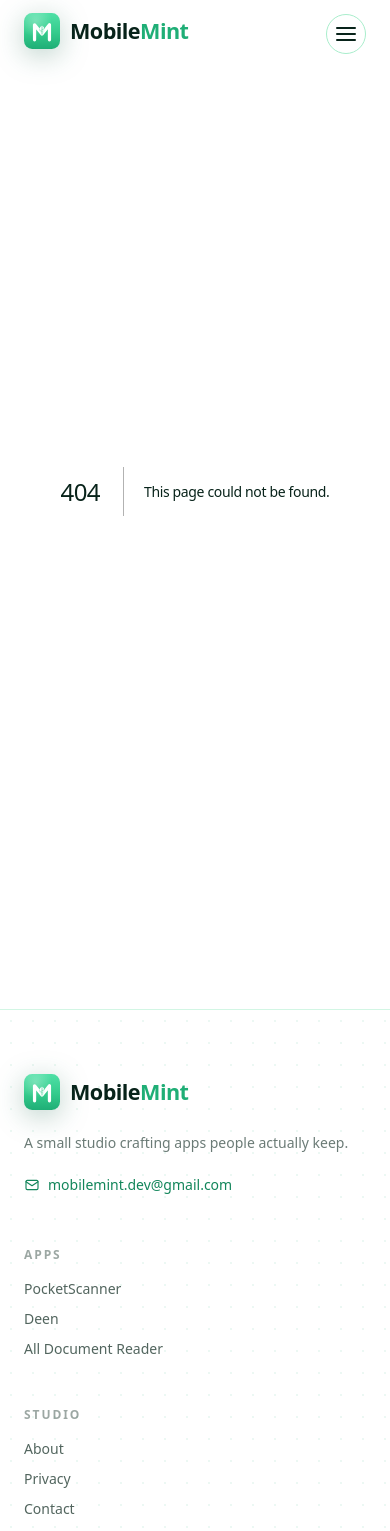
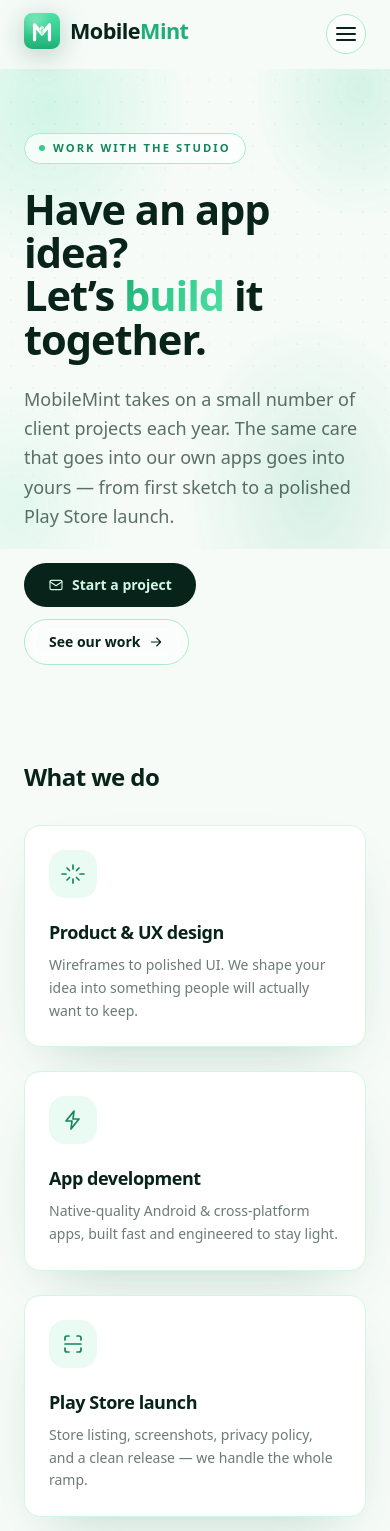
Before and after one commit to Raselj71/mobilemint, a Next.js app: page /hire in a window 390 px wide. Before the commit this address had no page. Shown: the top 1531 px of the page. Built offline with nearby package versions, Linux system fonts and the light colour scheme; a web font is replaced by a local one.

Commit message:
Add Hire page + nav option; richer animations (count-up stats, scaled phone entrance, stronger reveals)

```diff
--- /dev/null
+++ b/app/hire/page.tsx
@@ -0,0 +1,156 @@
+import type { Metadata } from "next";
+import Link from "next/link";
+import Glyph from "@/components/Glyph";
+import Reveal from "@/components/Reveal";
+import { site } from "@/lib/site";
+
+export const metadata: Metadata = {
+  title: "Hire us",
+  description: `Work with ${site.name} — we design and build calm, fast, privacy-respecting mobile apps for Android, from idea to Play Store launch.`,
+};
+
+const services = [
+  { icon: "sparkles", title: "Product & UX design", body: "Wireframes to polished UI. We shape your idea into something people will actually want to keep." },
+  { icon: "bolt", title: "App development", body: "Native-quality Android & cross-platform apps, built fast and engineered to stay light." },
+  { icon: "scan", title: "Play Store launch", body: "Store listing, screenshots, privacy policy, and a clean release — we handle the whole ramp." },
+  { icon: "chart", title: "Growth & maintenance", body: "Updates, analytics, and iteration after launch. We stick around and keep things sharp." },
+];
+
+const steps = [
+  { n: "01", title: "Discovery", body: "A short call to understand your idea, users, and goals. We scope honestly and tell you what's worth building." },
+  { n: "02", title: "Design", body: "Flows and a clickable UI you can react to early — so we build the right thing, not just a thing." },
+  { n: "03", title: "Build", body: "Tight, focused development with regular check-ins. You see real progress, not just status updates." },
+  { n: "04", title: "Launch", body: "We ship to Google Play, set up analytics, and plan the first improvements together." },
+];
+
+const promises = [
+  "Privacy-respecting by default",
+  "Fast, lightweight, accessible apps",
+  "Clear communication, no jargon",
+  "You own all the code and assets",
+];
+
+export default function HirePage() {
+  const mailto = `mailto:${site.email}?subject=${encodeURIComponent("Project enquiry — MobileMint")}`;
+
+  return (
+    <div className="grain relative overflow-hidden">
+      <div className="pointer-events-none absolute inset-x-0 top-0 h-[480px] bg-mesh opacity-80" />
+      <div className="pointer-events-none absolute inset-x-0 top-0 h-[480px] bg-dots opacity-40 mask-fade-b" />
+
+      {/* hero */}
+      <section className="container-page relative py-16 lg:py-24">
+        <Reveal>
+          <span className="eyebrow">
+            <span className="inline-block h-1.5 w-1.5 rounded-full bg-mint-500" />
+            Work with the studio
+          </span>
+        </Reveal>
+        <Reveal delay={0.06}>
+          <h1 className="mt-6 max-w-3xl font-display text-[2.6rem] font-semibold leading-[1.04] tracking-tight text-ink sm:text-6xl">
+            Have an app idea?
+            <br />
+            Let&rsquo;s <span className="text-gradient">build</span> it together.
+          </h1>
+        </Reveal>
+        <Reveal delay={0.12}>
+          <p className="mt-6 max-w-xl text-lg leading-relaxed text-ink/65">
+            {site.name} takes on a small number of client projects each year. The same care that
+            goes into our own apps goes into yours — from first sketch to a polished Play Store
+            launch.
+          </p>
+        </Reveal>
+        <Reveal delay={0.18}>
+          <div className="mt-8 flex flex-wrap items-center gap-3">
+            <a href={mailto} className="btn-primary">
+              <Glyph name="mail" className="h-4 w-4" />
+              Start a project
+            </a>
+            <Link href="/apps" className="btn-ghost">
+              See our work
+              <Glyph name="arrow" className="h-4 w-4" />
+            </Link>
+          </div>
+        </Reveal>
+      </section>
+
+      {/* services */}
+      <section className="container-page relative py-8 lg:py-12">
+        <Reveal>
+          <h2 className="font-display text-2xl font-semibold text-ink sm:text-3xl">What we do</h2>
+        </Reveal>
+        <div className="mt-8 grid gap-6 sm:grid-cols-2 lg:grid-cols-4">
+          {services.map((s, i) => (
+            <Reveal key={s.title} delay={i * 0.08} y={28} className="h-full">
+              <div className="flex h-full flex-col rounded-2xl border border-mint-100 bg-paper p-6 shadow-card transition-all duration-500 hover:-translate-y-1 hover:shadow-glow">
+                <span className="grid h-12 w-12 place-items-center rounded-2xl bg-mint-50 text-mint-700">
+                  <Glyph name={s.icon} className="h-6 w-6" />
+                </span>
+                <h3 className="mt-5 font-display text-lg font-semibold text-ink">{s.title}</h3>
+                <p className="mt-2 text-sm leading-relaxed text-ink/60">{s.body}</p>
+              </div>
+            </Reveal>
+          ))}
+        </div>
+      </section>
+
+      {/* process */}
+      <section className="container-page relative py-16 lg:py-24">
+        <Reveal>
+          <span className="eyebrow">How it works</span>
+          <h2 className="mt-4 max-w-2xl font-display text-3xl font-semibold leading-tight text-ink sm:text-4xl">
+            A calm, predictable process.
+          </h2>
+        </Reveal>
+        <div className="mt-12 grid gap-x-8 gap-y-10 sm:grid-cols-2 lg:grid-cols-4">
+          {steps.map((s, i) => (
+            <Reveal key={s.n} delay={i * 0.1} y={28}>
+              <div className="relative">
+                <span className="font-display text-4xl font-semibold text-mint-300">{s.n}</span>
+                <h3 className="mt-3 font-display text-lg font-semibold text-ink">{s.title}</h3>
+                <p className="mt-2 text-sm leading-relaxed text-ink/60">{s.body}</p>
+              </div>
+            </Reveal>
+          ))}
+        </div>
+      </section>
+
+      {/* CTA + promises */}
+      <section className="container-page relative pb-24">
+        <Reveal>
+          <div className="relative overflow-hidden rounded-[2.5rem] border border-mint-200 bg-ink px-8 py-14 shadow-glow sm:px-14">
+            <div
+              className="pointer-events-none absolute -right-24 -top-24 h-80 w-80 rounded-full opacity-40 blur-3xl"
+              style={{ background: "radial-gradient(circle, #1FAE76, transparent 70%)" }}
+            />
+            <div className="relative grid items-center gap-10 lg:grid-cols-[1.1fr_0.9fr]">
+              <div>
+                <h2 className="font-display text-3xl font-semibold leading-tight text-white sm:text-4xl">
+                  Tell us what you&rsquo;re dreaming up.
+                </h2>
+                <p className="mt-4 max-w-md text-white/65">
+                  Email a few lines about your idea and timeline. We reply to every serious enquiry,
+                  usually within a couple of days.
+                </p>
+                <a href={mailto} className="btn mt-8 bg-mint-500 text-white shadow-soft hover:-translate-y-0.5 hover:bg-mint-400">
+                  <Glyph name="mail" className="h-5 w-5" />
+                  {site.email}
+                </a>
+              </div>
+              <ul className="grid gap-3">
+                {promises.map((p) => (
+                  <li key={p} className="flex items-center gap-3 rounded-2xl border border-white/10 bg-white/5 p-3.5 text-sm text-white/80">
+                    <span className="grid h-7 w-7 shrink-0 place-items-center rounded-full bg-mint-500/20 text-mint-300">
+                      <Glyph name="check" className="h-4 w-4" strokeWidth={2.4} />
+                    </span>
+                    {p}
+                  </li>
+                ))}
+              </ul>
+            </div>
+          </div>
+        </Reveal>
+      </section>
+    </div>
+  );
+}
--- a/app/page.tsx
+++ b/app/page.tsx
@@ -1,10 +1,10 @@
 import Link from "next/link";
 import Glyph from "@/components/Glyph";
 import Reveal from "@/components/Reveal";
+import CountUp from "@/components/CountUp";
 import AppCard from "@/components/AppCard";
 import PhoneMockup from "@/components/PhoneMockup";
 import { SectionHeading } from "@/components/Section";
-import StoreButton from "@/components/StoreButton";
 import { apps } from "@/lib/apps";
 import { site } from "@/lib/site";
 
@@ -16,9 +16,9 @@ const principles = [
 ];
 
 const stats = [
-  { value: "1.5M+", label: "Installs" },
-  { value: "4.7★", label: "Avg. rating" },
-  { value: `${apps.length}`, label: "Apps & counting" },
+  { value: 1.5, decimals: 1, suffix: "M+", label: "Installs" },
+  { value: 4.7, decimals: 1, suffix: "★", label: "Avg. rating" },
+  { value: apps.length, decimals: 0, suffix: "", label: "Apps & counting" },
 ];
 
 export default function Home() {
@@ -72,7 +72,14 @@ export default function Home() {
               <dl className="mt-12 flex gap-10">
                 {stats.map((s) => (
                   <div key={s.label}>
-                    <dt className="font-display text-3xl font-semibold text-ink">{s.value}</dt>
+                    <dt>
+                      <CountUp
+                        value={s.value}
+                        decimals={s.decimals}
+                        suffix={s.suffix}
+                        className="font-display text-3xl font-semibold text-ink"
+                      />
+                    </dt>
                     <dd className="mt-1 text-sm text-ink/50">{s.label}</dd>
                   </div>
                 ))}
@@ -86,9 +93,12 @@ export default function Home() {
               className="absolute h-[440px] w-[440px] rounded-full opacity-70 blur-3xl"
               style={{ background: "radial-gradient(circle, rgba(79,224,166,0.45), transparent 70%)" }}
             />
+            <Reveal delay={0.25} y={60} scale={0.88}>
               <div className="animate-float [animation-delay:-1.5s]">
                 <PhoneMockup accent={apps[1].accent} screen={apps[1].screens[0]} className="-rotate-6" />
               </div>
+            </Reveal>
+            <Reveal delay={0.4} y={60} scale={0.88}>
               <div className="animate-float">
                 <PhoneMockup
                   accent={apps[0].accent}
@@ -96,6 +106,7 @@ export default function Home() {
                   className="-mb-10 ml-[-60px] mt-10 rotate-3 scale-110"
                 />
               </div>
+            </Reveal>
           </div>
         </div>
       </section>
@@ -166,18 +177,19 @@ export default function Home() {
             <div className="pointer-events-none absolute inset-0" style={{ backgroundImage: "radial-gradient(rgba(255,255,255,0.25) 1px, transparent 1px)", backgroundSize: "24px 24px", opacity: 0.3 }} />
             <div className="relative mx-auto max-w-2xl">
               <h2 className="font-display text-3xl font-semibold leading-tight text-white sm:text-4xl">
-                Got an app idea, or just want to say hi?
+                Got an app idea? Let&rsquo;s build it together.
               </h2>
               <p className="mt-4 text-lg text-white/85">
-                We love hearing from people who use our apps. Feedback shapes everything we ship.
+                MobileMint takes on a handful of client projects a year. If you want an app made
+                with the same care as ours, we&rsquo;d love to hear about it.
               </p>
               <div className="mt-8 flex flex-wrap items-center justify-center gap-3">
-                <Link href="/contact" className="btn bg-white text-mint-700 shadow-soft hover:-translate-y-0.5 hover:bg-mint-50">
-                  Get in touch
-                  <Glyph name="mail" className="h-4 w-4" />
+                <Link href="/hire" className="btn bg-white text-mint-700 shadow-soft hover:-translate-y-0.5 hover:bg-mint-50">
+                  Hire MobileMint
+                  <Glyph name="arrow" className="h-4 w-4" />
                 </Link>
                 <Link href="/apps" className="btn border border-white/40 bg-white/10 text-white backdrop-blur hover:bg-white/20">
-                  Browse apps
+                  Browse the apps
                 </Link>
               </div>
             </div>
--- a/app/sitemap.ts
+++ b/app/sitemap.ts
@@ -5,7 +5,7 @@ import { site } from "@/lib/site";
 export const dynamic = "force-static";
 
 export default function sitemap(): MetadataRoute.Sitemap {
-  const staticRoutes = ["", "/apps", "/about", "/privacy", "/contact"].map((path) => ({
+  const staticRoutes = ["", "/apps", "/about", "/hire", "/privacy", "/contact"].map((path) => ({
     url: `${site.url}${path}`,
     changeFrequency: "monthly" as const,
     priority: path === "" ? 1 : 0.8,
--- /dev/null
+++ b/components/CountUp.tsx
@@ -0,0 +1,42 @@
+"use client";
+
+import { useEffect, useRef, useState } from "react";
+import { animate, useInView } from "framer-motion";
+
+export default function CountUp({
+  value,
+  decimals = 0,
+  prefix = "",
+  suffix = "",
+  duration = 1.8,
+  className,
+}: {
+  value: number;
+  decimals?: number;
+  prefix?: string;
+  suffix?: string;
+  duration?: number;
+  className?: string;
+}) {
+  const ref = useRef<HTMLSpanElement>(null);
+  const inView = useInView(ref, { once: true, margin: "-40px" });
+  const [display, setDisplay] = useState((0).toFixed(decimals));
+
+  useEffect(() => {
+    if (!inView) return;
+    const controls = animate(0, value, {
+      duration,
+      ease: [0.16, 1, 0.3, 1],
+      onUpdate: (v) => setDisplay(v.toFixed(decimals)),
+    });
+    return () => controls.stop();
+  }, [inView, value, decimals, duration]);
+
+  return (
+    <span ref={ref} className={className}>
+      {prefix}
+      {display}
+      {suffix}
+    </span>
+  );
+}
--- a/components/Footer.tsx
+++ b/components/Footer.tsx
@@ -37,6 +37,7 @@ export default function Footer() {
             <h4 className="text-xs font-semibold uppercase tracking-[0.16em] text-ink/40">Studio</h4>
             <ul className="mt-4 space-y-2.5 text-sm">
               <li><Link href="/about" className="text-ink/70 hover:text-mint-700">About</Link></li>
+              <li><Link href="/hire" className="text-ink/70 hover:text-mint-700">Hire us</Link></li>
               <li><Link href="/privacy" className="text-ink/70 hover:text-mint-700">Privacy</Link></li>
               <li><Link href="/contact" className="text-ink/70 hover:text-mint-700">Contact</Link></li>
               <li>
--- a/components/Navbar.tsx
+++ b/components/Navbar.tsx
@@ -32,7 +32,16 @@ export default function Navbar() {
           </Link>
 
           <div className="hidden items-center gap-1 md:flex">
-            {nav.map((item) => (
+            {nav.map((item) =>
+              item.label === "Hire" ? (
+                <Link
+                  key={item.href}
+                  href={item.href}
+                  className="ml-1 rounded-full border border-mint-300 bg-mint-50/70 px-4 py-2 text-sm font-semibold text-mint-700 transition-all hover:border-mint-500 hover:bg-mint-100"
+                >
+                  {item.label}
+                </Link>
+              ) : (
                 <Link
                   key={item.href}
                   href={item.href}
@@ -40,7 +49,8 @@ export default function Navbar() {
                 >
                   {item.label}
                 </Link>
-            ))}
+              )
+            )}
             <Link href="/apps" className="btn-primary ml-2">
               Explore apps
               <Glyph name="arrow" className="h-4 w-4" />
--- a/components/Reveal.tsx
+++ b/components/Reveal.tsx
@@ -6,21 +6,39 @@ import type { ReactNode } from "react";
 export default function Reveal({
   children,
   delay = 0,
-  y = 20,
+  y = 22,
+  x = 0,
+  scale,
+  blur = false,
   className,
 }: {
   children: ReactNode;
   delay?: number;
   y?: number;
+  x?: number;
+  scale?: number;
+  blur?: boolean;
   className?: string;
 }) {
   return (
     <motion.div
       className={className}
-      initial={{ opacity: 0, y }}
-      whileInView={{ opacity: 1, y: 0 }}
+      initial={{
+        opacity: 0,
+        y,
+        x,
+        ...(scale != null ? { scale } : {}),
+        ...(blur ? { filter: "blur(10px)" } : {}),
+      }}
+      whileInView={{
+        opacity: 1,
+        y: 0,
+        x: 0,
+        ...(scale != null ? { scale: 1 } : {}),
+        ...(blur ? { filter: "blur(0px)" } : {}),
+      }}
       viewport={{ once: true, margin: "-80px" }}
-      transition={{ duration: 0.7, delay, ease: [0.16, 1, 0.3, 1] }}
+      transition={{ duration: 0.8, delay, ease: [0.16, 1, 0.3, 1] }}
     >
       {children}
     </motion.div>
--- a/lib/site.ts
+++ b/lib/site.ts
@@ -20,6 +20,6 @@ export const site = {
 export const nav = [
   { label: "Apps", href: "/apps" },
   { label: "About", href: "/about" },
-  { label: "Privacy", href: "/privacy" },
+  { label: "Hire", href: "/hire" },
   { label: "Contact", href: "/contact" },
 ] as const;
```
Lines whose indentation alone changed are shown as unchanged.
